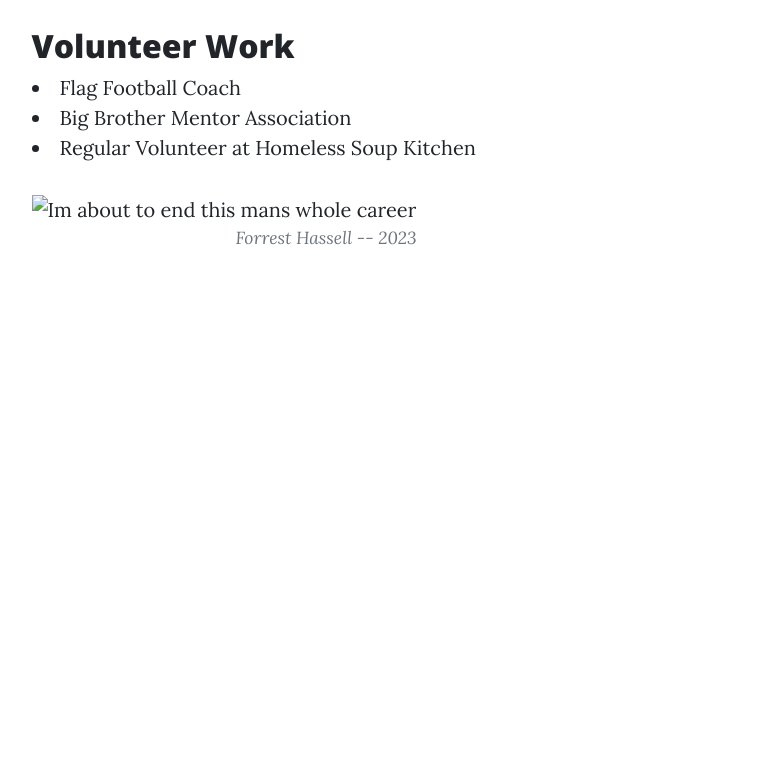
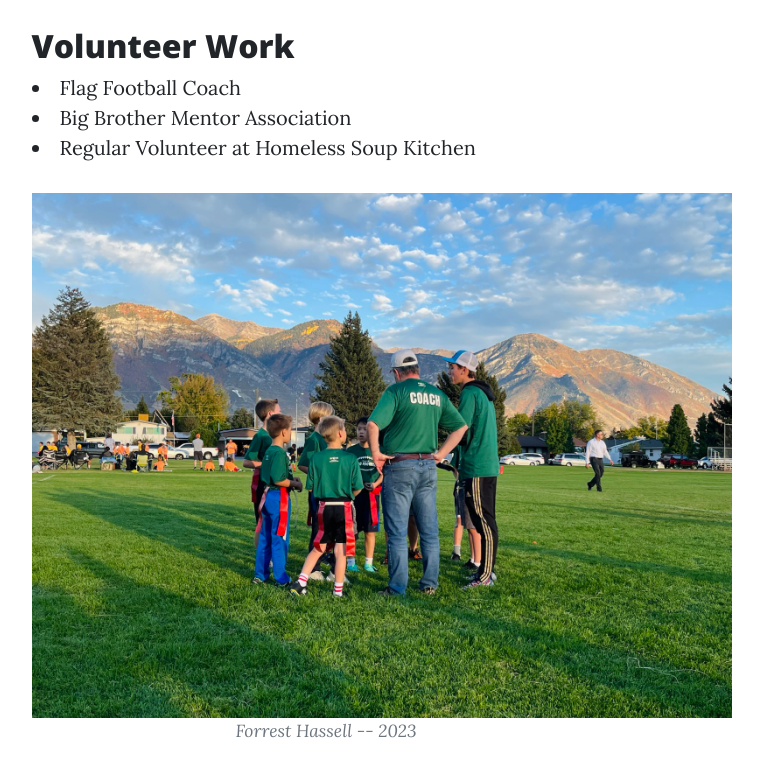
Before and after one commit to forresthassell/IS201Final, a plain HTML site: page post.html in a window 1280 px wide. Shown: the part 1192-1960 px from the top of the page, without its empty margins (314-1077 px from the left). Before the commit the page ends 1467 px from the top, so only its background shows below. Drawn offline with nearby package versions, Linux system fonts and the light colour scheme; the site is published under a folder, as on GitHub Pages, so addresses that start at the root find nothing.

Commit message:
Removes / on post.html page

```diff
--- a/post.html
+++ b/post.html
@@ -84,7 +84,7 @@
                                     </ul>
 
                                     <br>
-                                    <img src="/assets/img/Coaching.JPG" alt="Im about to end this mans whole career" width="700">
+                                    <img src="assets/img/Coaching.JPG" alt="Im about to end this mans whole career" width="700">
                                 </ul>
 
                         </ul>
```
